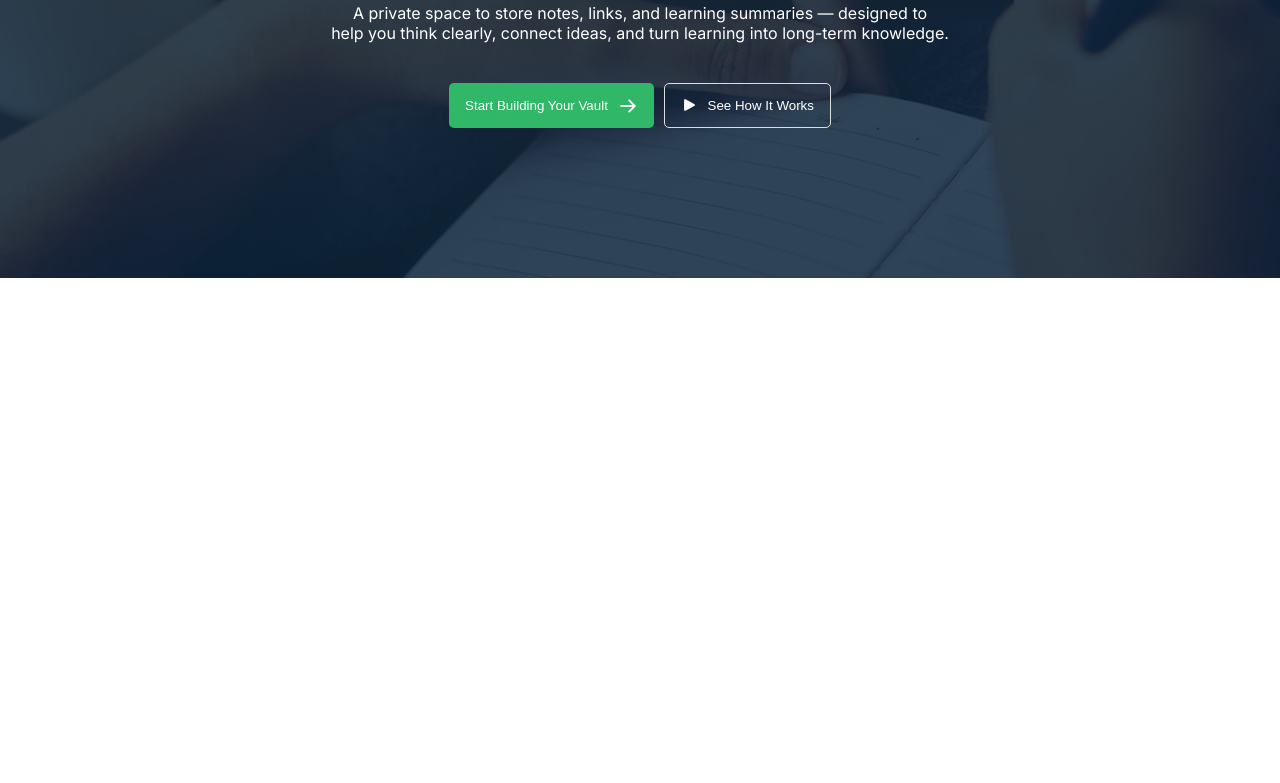
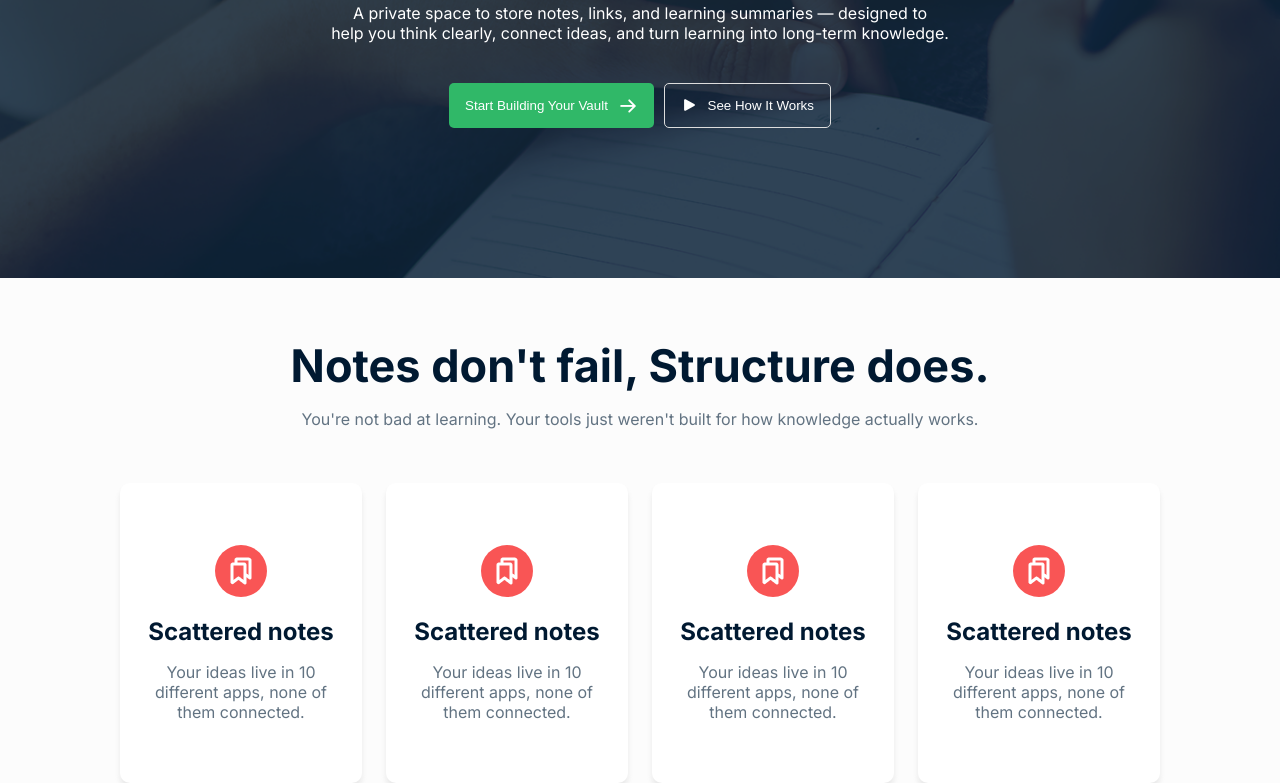
Before and after one commit to Ranadev25/assignment-1, a plain HTML site: page index.html in a window 1280 px wide. Shown: the part 463-1246 px from the top of the page. Before the commit the page ends 800 px from the top, so only its background shows below. Drawn offline with Linux system fonts and the light colour scheme.

Commit message:
notice page updated

```diff
--- a/index.html
+++ b/index.html
@@ -52,7 +52,43 @@
       </div>
     </section>
 
-
+    <!-- notice section -->
+     <section class="notice">
+      <div class="notice-title">
+        <h1>Notes don't fail, Structure does.</h1>
+        <p>You're not bad at learning. Your tools just weren't built for how knowledge actually works.</p>
+      </div>
+      <div class="notice-card">
+        <div class="card">
+          <div class="child">
+            <img src="./assets/Bookmarks.png" alt="">
+            <h3>Scattered notes</h3>
+            <p>Your ideas live in 10 different apps, none of them connected.</p>
+          </div>
+        </div>
+        <div class="card">
+          <div class="child">
+            <img src="./assets/Bookmarks.png" alt="">
+            <h3>Scattered notes</h3>
+            <p>Your ideas live in 10 different apps, none of them connected.</p>
+          </div>
+        </div>
+        <div class="card">
+          <div class="child">
+            <img src="./assets/Bookmarks.png" alt="">
+            <h3>Scattered notes</h3>
+            <p>Your ideas live in 10 different apps, none of them connected.</p>
+          </div>
+        </div>
+        <div class="card">
+          <div class="child">
+            <img src="./assets/Bookmarks.png" alt="">
+            <h3>Scattered notes</h3>
+            <p>Your ideas live in 10 different apps, none of them connected.</p>
+          </div>
+        </div>
+      </div>
+     </section>
 
 
   </main>
--- a/style.css
+++ b/style.css
@@ -109,3 +109,53 @@ nav ul li a:hover{
   margin:14px 0 40px 0;
 }
 /* banner section styling end */
+
+/* notes section styling start */
+.notice{
+  padding: 0 120px;
+  text-align: center;
+  background: #dddddd18;
+}
+.notice-title h1{
+  font-size: 45px;
+  padding-top: 60px;
+  color: #001931;
+}
+.notice-title p{
+  font-size:16px ;
+  color: #627382;
+  margin: 16px 0 24px 0;
+}
+.notice-card{
+  display: flex;
+  gap:24px;
+}
+.card{
+  padding: 24px;
+  height: 300px;
+  display: flex;
+  justify-content: center;
+  align-items: center;
+  background: #fff;
+  border-radius: 10px;
+  margin-top: 30px;
+  box-shadow: 0 5px 5px #dddddd97;
+}
+
+.card img{
+  background: rgba(249, 85, 85, 1);
+  padding: 10px;
+  border-radius: 50%;
+}
+.card img:hover{
+  background: rgb(164, 33, 4);
+}
+.card h3{
+  margin: 16px 0;
+  font-size: 24px;
+  color:#001931;
+}
+.card p{
+  color:#627382
+}
+/* notes section styling end */
```
